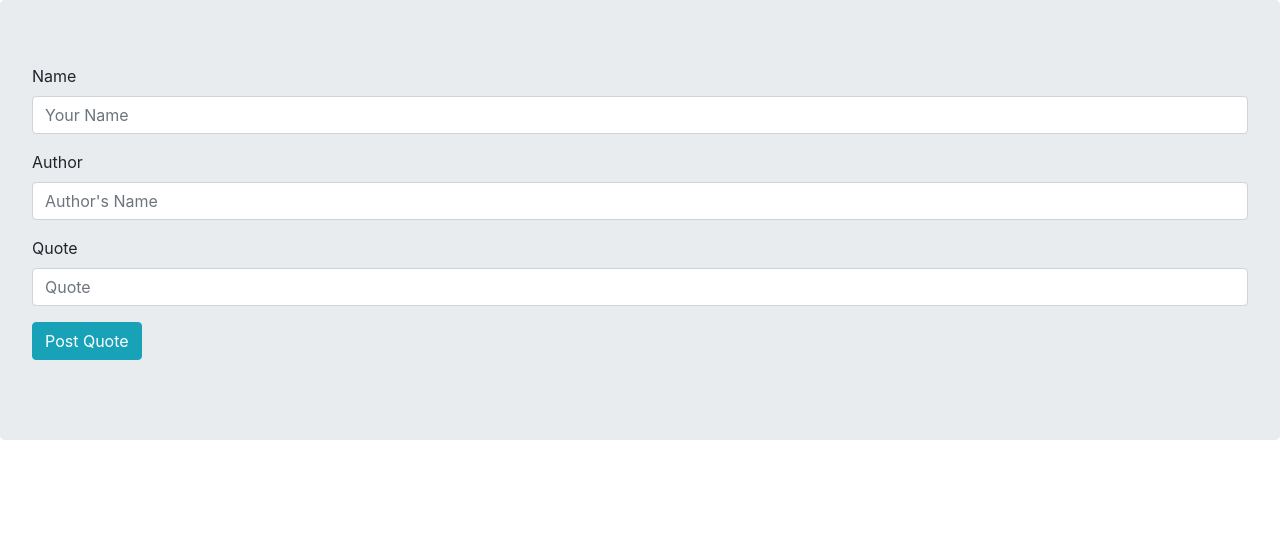
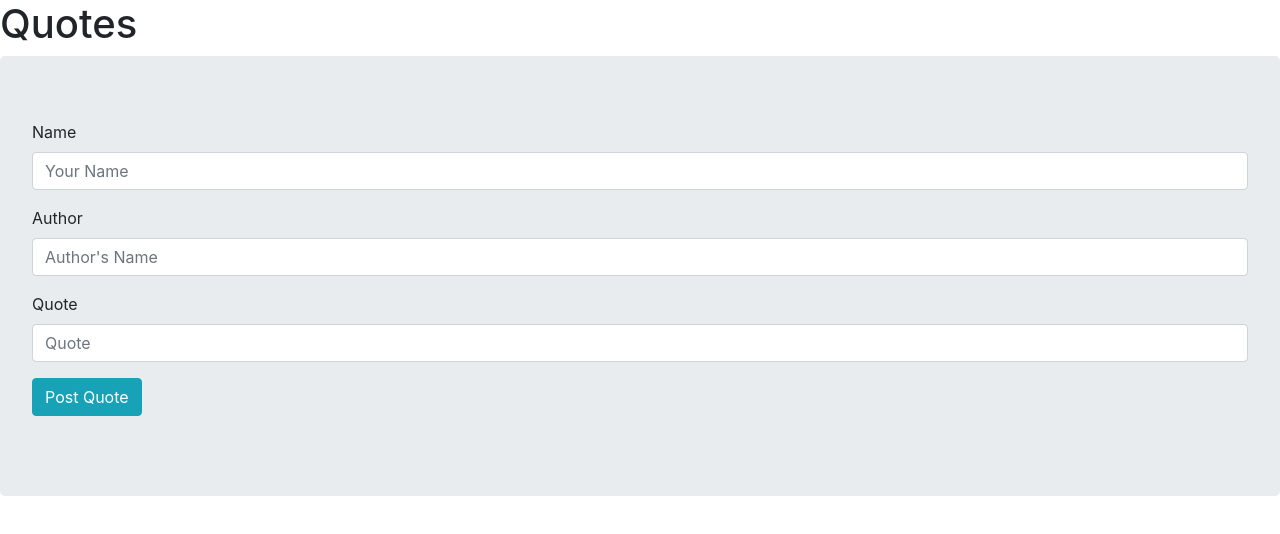
Before and after one commit to Brayonski/Quotes, an Angular app: page / in a window 1280 px wide. Shown: the top 534 px of the page. Built offline with nearby package versions, Linux system fonts and the light colour scheme.

Commit message:
showing title

```diff
--- a/src/app/quote/quote.component.html
+++ b/src/app/quote/quote.component.html
@@ -1,3 +1,4 @@
+<app-header></app-header>
 <app-form (emitQuote)="addQuote($event)"></app-form>
 <div *ngFor="let quote of quotes; let i=index">
     <p appHighlight>
```
